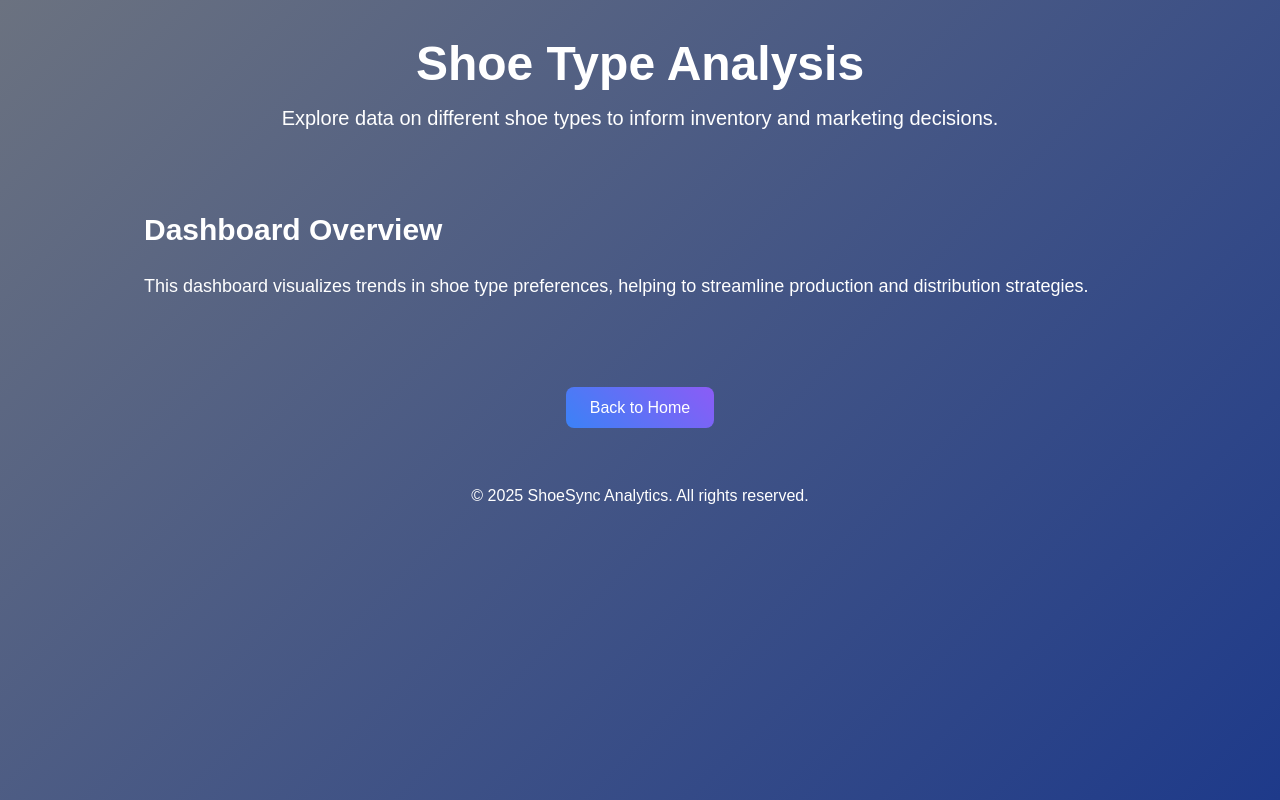
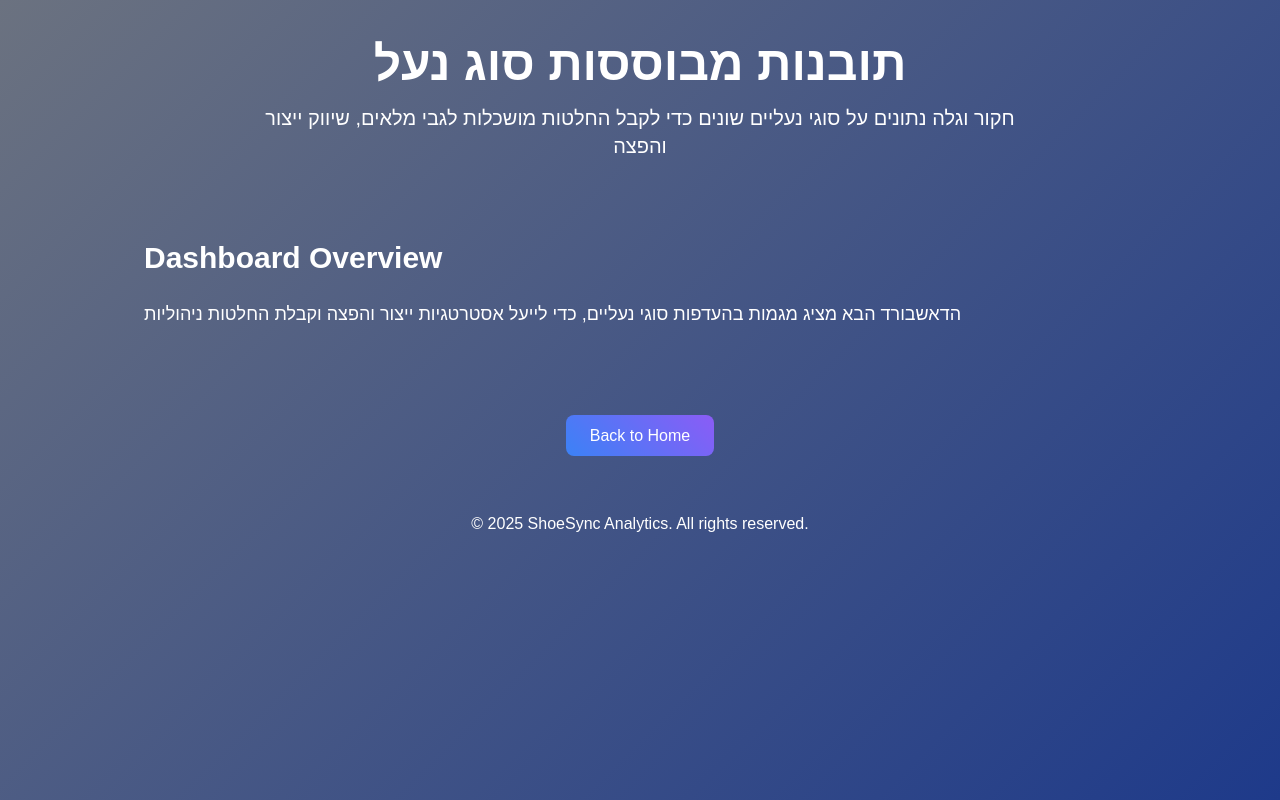
Before and after one commit to Shalev14/work2, a plain HTML site: page dash2.html in a window 1280 px wide. Drawn offline with nearby package versions, Linux system fonts and the light colour scheme; a script that the page names is missing.

Commit message:
Update dash2.html

```diff
--- a/dash2.html
+++ b/dash2.html
@@ -3,7 +3,7 @@
 <head>
     <meta charset="UTF-8">
     <meta name="viewport" content="width=device-width, initial-scale=1.0">
-    <title>Shoe Type Analysis</title>
+    <title>תובנות מבוססות סוג נעל</title>
     <script src="https://cdn.tailwindcss.com"></script>
     <style>
         body {
@@ -23,16 +23,17 @@
 </head>
 <body>
     <header class="text-center py-10">
-        <h1 class="text-4xl md:text-5xl font-bold mb-4">Shoe Type Analysis</h1>
+        <h1 class="text-4xl md:text-5xl font-bold mb-4">תובנות מבוססות סוג נעל</h1>
         <p class="text-lg md:text-xl max-w-3xl mx-auto">
-            Explore data on different shoe types to inform inventory and marketing decisions.
+            חקור וגלה נתונים על סוגי נעליים שונים כדי לקבל החלטות מושכלות לגבי מלאים, שיווק ייצור והפצה
+
         </p>
     </header>
 
     <section class="max-w-5xl mx-auto py-10 px-4">
         <h2 class="text-3xl font-semibold mb-6">Dashboard Overview</h2>
         <p class="text-lg mb-4">
-            This dashboard visualizes trends in shoe type preferences, helping to streamline production and distribution strategies.
+ הדאשבורד הבא  מציג מגמות בהעדפות סוגי נעליים, כדי לייעל אסטרטגיות ייצור והפצה וקבלת החלטות ניהוליות
         </p>
         <tableau-viz id="tableauViz"
                      src="https://public.tableau.com/views/_17458366327890/sheet7"
```
